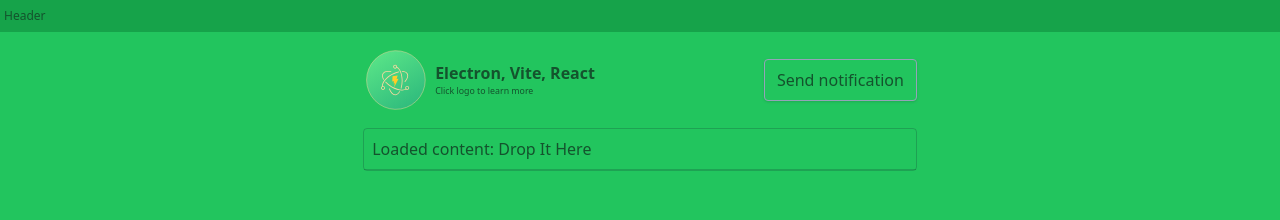
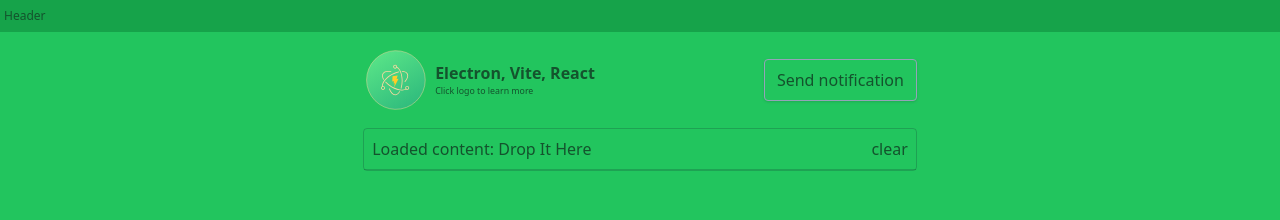
Before and after one commit to maxzz/electron-react, a React (Vite) app: page / in a window 1280 px wide. Shown: the top 220 px of the page. Built offline with nearby package versions, Linux system fonts and the light colour scheme.

Commit message:
WIP. renderer. introduce FileContentViews component

```diff
--- a/src/App.tsx
+++ b/src/App.tsx
@@ -1,9 +1,9 @@
 import { useState } from 'react';
-import { FileDisplay } from './components/FileDisplay';
+import { doInvokeLoadFilesAtom, mainApi } from './store';
 import { DocumentDrop } from './components/UI/DocumentDrop';
-import { doInvokeLoadFilesAtom, mainApi } from './store';
+import { Section2_Title } from './components/Section2_Title';
+import { FileContentViews } from './components/FileContentViews';
 import nodeLogo from "./assets/node.svg";
-import { Section2_Title } from './components/Section2_Title';
 import './App.scss';
 
 export function App() {
@@ -20,7 +20,7 @@ export function App() {
                     </div>
                     {/* <TestState /> */}
                     {/* <TheRest /> */}
-                    <FileDisplay />
+                    <FileContentViews />
                 </div>
             </div>
 
--- a/src/components/FileDisplay.tsx
+++ b/src/components/FileContentViews.tsx
@@ -18,11 +18,16 @@ function CardFilename({ path, ...rest }: { path: string; } & HTMLAttributes<HTML
     );
 }
 
-export function FileDisplay() {
+export function FileContentViews() {
     const filesContent = useAtomValue(filesContentAtom);
     return (<>
         <div className="border-slate-900/20 border rounded">
-            <SectionHeader>Loaded content: {!filesContent.length && ' Drop It Here'}</SectionHeader>
+            <SectionHeader>
+                <div className="flex items-center justify-between">
+                    <div className="">Loaded content: {!filesContent.length && ' Drop It Here'}</div>
+                    <div className="">clear</div>
+                </div>
+            </SectionHeader>
 
             {filesContent.map(({ path, cnt }, idx) => (
                 <div className="text-xs" key={path}>
@@ -31,19 +36,6 @@ export function FileDisplay() {
                 </div>
             ))}
         </div>
-
-        {/* {!!filesContent.failed?.length && (
-            <div className="border-slate-900/20 border rounded">
-                <SectionHeader>Failed to Load:</SectionHeader>
-
-                {filesContent.failed?.map(({ path, cnt }, idx) => (
-                    <div className="text-xs" key={path}>
-                        <CardFilename path={path} />
-                        <textarea className="w-full px-2 py-2 bg-slate-100/20 smallscroll" rows={5} value={cnt} readOnly />
-                    </div>
-                ))}
-            </div>
-        )} */}
     </>);
 }
 
```
